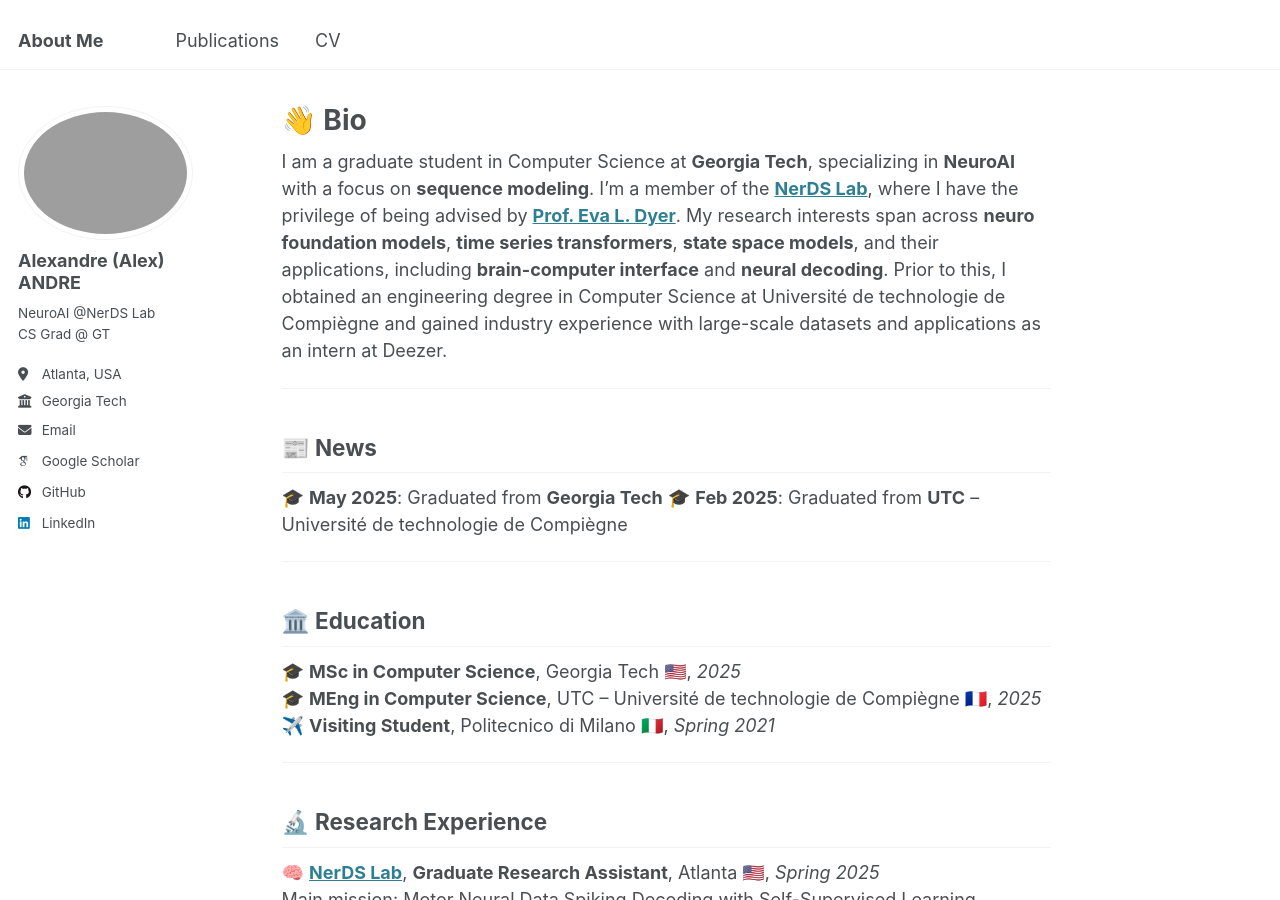
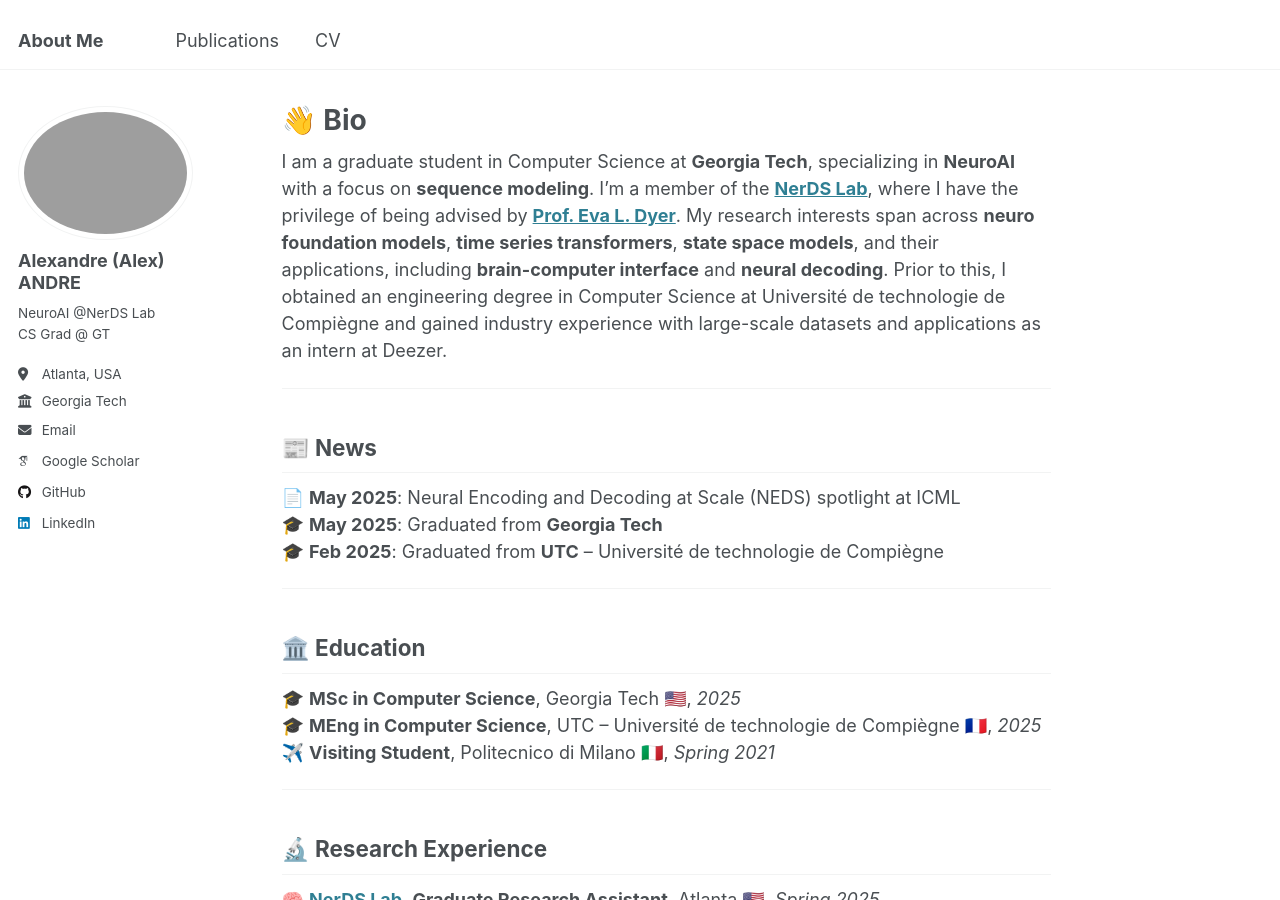
Before and after one commit to AlexandreAndr/profile, a Jekyll site: the page built from _pages/about.md, in a window 1280 px wide and 900 px high. Built offline with Jekyll 4.4.1, drawn with Linux system fonts in a browser that asks for light colours; emoji names are drawn with the system emoji font; some web fonts are replaced.

Commit message:
Update about.md

```diff
--- a/_pages/about.md
+++ b/_pages/about.md
@@ -11,6 +11,7 @@
 
 ---
 ## :newspaper: News
+:page_facing_up: **May 2025**: Neural Encoding and Decoding at Scale (NEDS) spotlight at ICML
 :mortar_board: **May 2025**: Graduated from **Georgia Tech**
 :mortar_board: **Feb 2025**: Graduated from **UTC** -- Université de technologie de Compiègne
 
```
